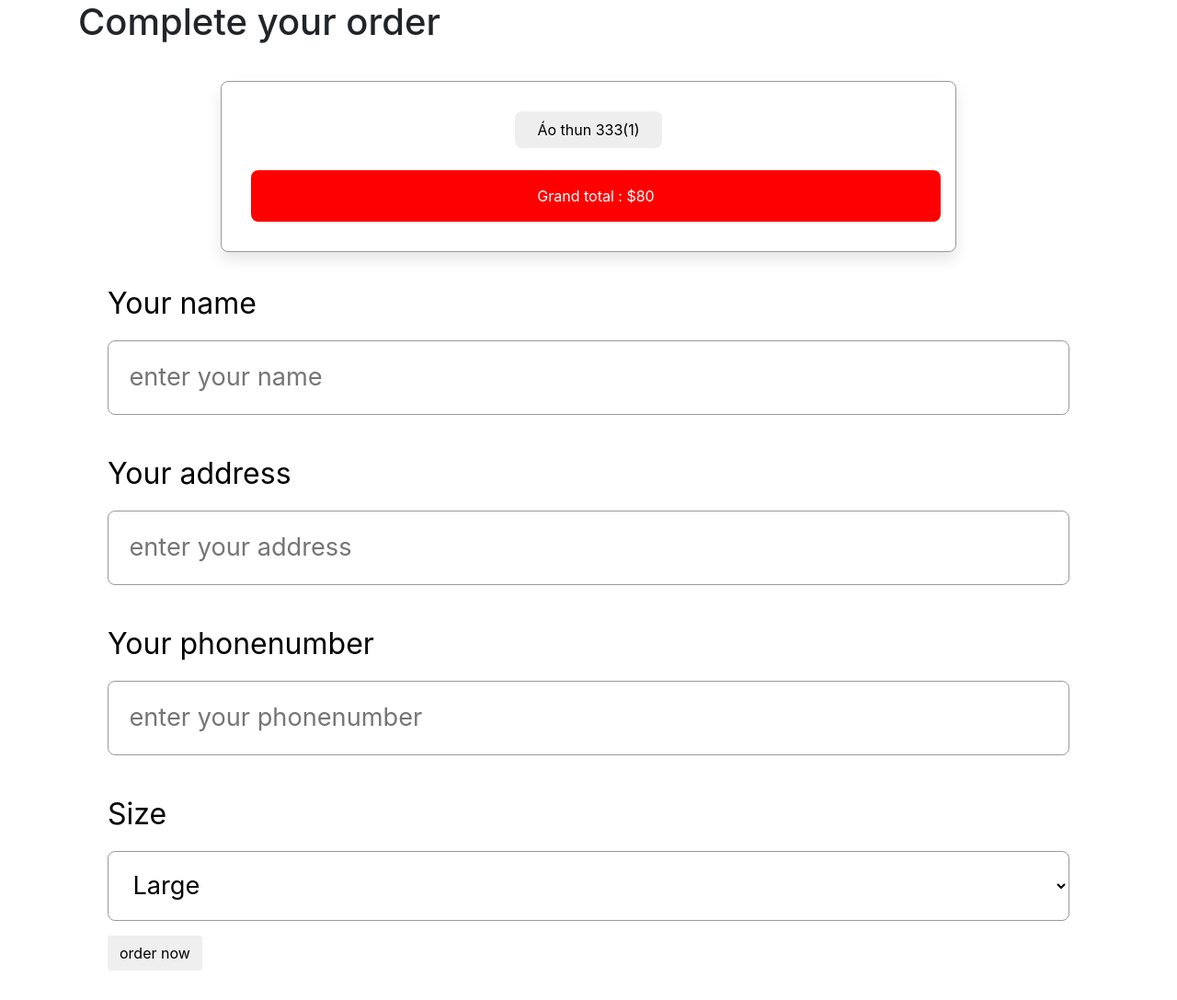
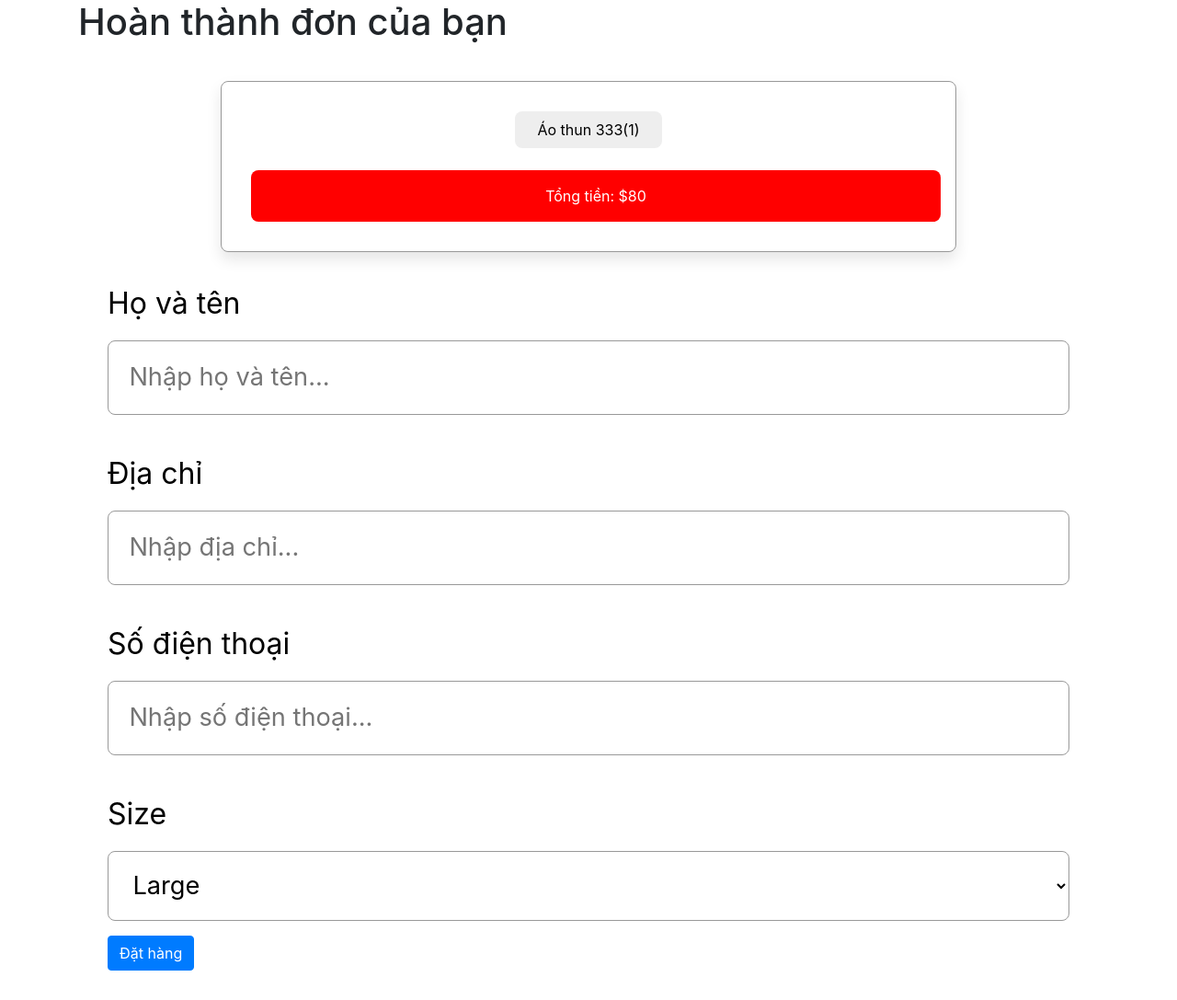
Before and after one commit to MC0911/DAMH_PHP, a PHP site: page /checkout.php in a window 1280 px wide. Shown: the part 177-1264 px from the top of the page at 92% size. Run offline with PHP 8.4, Linux system fonts and the light colour scheme; data comes from the database, SQL or seed files in the repository; some libraries are stand-ins or nearby versions.

Commit message:
sua lai 1 chut

```diff
--- a/about.php
+++ b/about.php
@@ -1,7 +1,7 @@
 <?php include 'head_fot/header.php'; ?>
 
 <div class="content">
-    <h2>Giới thiệu về Cửa hàng quần áo Nhóm 1</h2>
+    <h2>Giới thiệu về Cửa hàng Nhóm 1</h2>
     <p>Cửa hàng quần áo Nhóm 1 chuyên cung cấp các sản phẩm thời trang cho nam, nữ và trẻ em.</p>
     <p>Chúng tôi cam kết mang lại cho khách hàng những sản phẩm chất lượng với dịch vụ tốt nhất.</p>
 </div>
--- a/checkout.php
+++ b/checkout.php
@@ -9,12 +9,10 @@ if (isset($_SESSION['user_email'])) {
     $userLoggedIn = true;
 }
 
-// Đặt các giá trị mặc định cho các trường nhập liệu
 $order_name = "";
 $order_address = "";
 $order_phonenumber = "";
 
-// Nếu người dùng đã đăng nhập, điền thông tin từ tài khoản của họ
 if ($userLoggedIn) {
     $user_email = $_SESSION['user_email'];
     $userInfo = User::getUserInfoByEmail($user_email);
@@ -53,15 +51,15 @@ if(isset($_POST['order_btn'])){
          <h3>Thank you for shopping!</h3>
          <div class='order-detail'>
             <span>".$total_product."</span>
-            <span class='total'> Total : $".$price_total."  </span>
+            <span class='total'> Giá tiền : $".$price_total."  </span>
          </div>
          <div class='customer-details'>
-            <p> Your name : <span>".$order_name."</span> </p>
-            <p> Your address : <span>".$order_address."</span> </p>
-            <p> Your phonenumber : <span>".$order_phonenumber."</span> </p>
-            <p> Your size : <span>".$order_size."</span> </p>
+            <p> Họ và tên : <span>".$order_name."</span> </p>
+            <p> Địa chỉ : <span>".$order_address."</span> </p>
+            <p> Số điện thoại : <span>".$order_phonenumber."</span> </p>
+            <p> Size : <span>".$order_size."</span> </p>
          </div>
-            <a href='products.php' class='btn'>continue shopping</a>
+            <a href='products.php' class='btn'>Tiếp tục mua sắm</a>
          </div>
       </div>
       ";
@@ -75,7 +73,7 @@ if(isset($_POST['order_btn'])){
 
 <section class="checkout-form">
 
-   <h1 class="heading">Complete your order</h1>
+   <h1 class="heading">Hoàn thành đơn của bạn</h1>
 
    <form action="" method="post">
 
@@ -96,21 +94,21 @@ if(isset($_POST['order_btn'])){
          echo "<div class='display-order'><span>Your cart is empty!</span></div>";
       }
       ?>
-      <span class="grand-total"> Grand total : $<?= $grand_total; ?> </span>
+      <span class="grand-total"> Tổng tiền: $<?= $grand_total; ?> </span>
    </div>
 
       <div class="flex">
          <div class="inputBox">
-            <span>Your name</span>
-            <input type="text" placeholder="enter your name" name="order_name" value="<?php echo $order_name; ?>" required>
+            <span>Họ và tên</span>
+            <input type="text" placeholder="Nhập họ và tên..." name="order_name" value="<?php echo $order_name; ?>" required>
          </div>
          <div class="inputBox">
-            <span>Your address</span>
-            <input type="text" placeholder="enter your address" name="order_address" value="<?php echo $order_address; ?>" required>
+            <span>Địa chỉ</span>
+            <input type="text" placeholder="Nhập địa chỉ..." name="order_address" value="<?php echo $order_address; ?>" required>
          </div>
          <div class="inputBox">
-            <span>Your phonenumber</span>
-            <input type="number" placeholder="enter your phonenumber" name="order_phonenumber" value="<?php echo $order_phonenumber; ?>" required>
+            <span>Số điện thoại</span>
+            <input type="number" placeholder="Nhập số điện thoại..." name="order_phonenumber" value="<?php echo $order_phonenumber; ?>" required>
          </div>
          <div class="inputBox">
             <span>Size</span>
@@ -121,7 +119,7 @@ if(isset($_POST['order_btn'])){
             </select>
          </div>
       </div>
-      <input type="submit" value="order now" name="order_btn" class="btn">
+      <input type="submit" class="btn btn-primary" value="Đặt hàng" name="order_btn" class="btn">
    </form>
 
 </section>
--- a/contact.php
+++ b/contact.php
@@ -4,9 +4,9 @@
     <h2>Liên hệ</h2>
     <p>Nếu bạn có bất kỳ câu hỏi hoặc ý kiến đóng góp, vui lòng liên hệ với chúng tôi:</p>
     <ul>
-        <li>Email: contact@nhom1clothingstore.com</li>
-        <li>Điện thoại: 0123 456 789</li>
-        <li>Địa chỉ: Số 123, Đường ABC, Thành phố XYZ</li>
+        <li>Email: hamanhcuong9a1@gmail.com</li>
+        <li>Điện thoại: 0862 727 024</li>
+        <li>Địa chỉ: Bùi Công Trừng, Đông Thạnh, Hóc Môn</li>
     </ul>
 </div>
 
--- a/detail.php
+++ b/detail.php
@@ -25,7 +25,6 @@ if(isset($_POST['add_to_cart'])){
 ?>
 
 <style>
-    /* Thiết kế trang chi tiết sản phẩm */
     .product-detail {
         max-width: 800px;
         margin: 0 auto;
@@ -92,7 +91,6 @@ if(isset($_POST['add_to_cart'])){
 
 <div class="content">
     <?php
-    // Lấy thông tin của sản phẩm từ URL hoặc từ cơ sở dữ liệu
     if(isset($_GET['product_id'])) {
         $product_id = $_GET['product_id'];
         require_once("./entities/products.class.php");
@@ -114,7 +112,6 @@ if(isset($_POST['add_to_cart'])){
     </div>
     <?php
     } else {
-        // Xử lý khi không có product_id
         echo "<div class='content'><p>Không tìm thấy thông tin sản phẩm.</p></div>";
     }
     ?>
--- a/head_fot/header.php
+++ b/head_fot/header.php
@@ -59,7 +59,5 @@ function displayUserName() {
         </div>
     </header>
 
-<script src="js/script.js"></script>
-
 </body>
 </html>
--- a/js/script.js
+++ /dev/null
@@ -1,18 +0,0 @@
-let menu = document.querySelector('#menu-btn');
-let navbar = document.querySelector('.header .navbar');
-
-menu.onclick = () =>{
-   menu.classList.toggle('fa-times');
-   navbar.classList.toggle('active');
-};
-
-window.onscroll = () =>{
-   menu.classList.remove('fa-times');
-   navbar.classList.remove('active');
-};
-
-
-document.querySelector('#close-edit').onclick = () =>{
-   document.querySelector('.edit-form-container').style.display = 'none';
-   window.location.href = 'admin.php';
-};
```
Also changed, not shown: order.php (+7 -7 lines).
